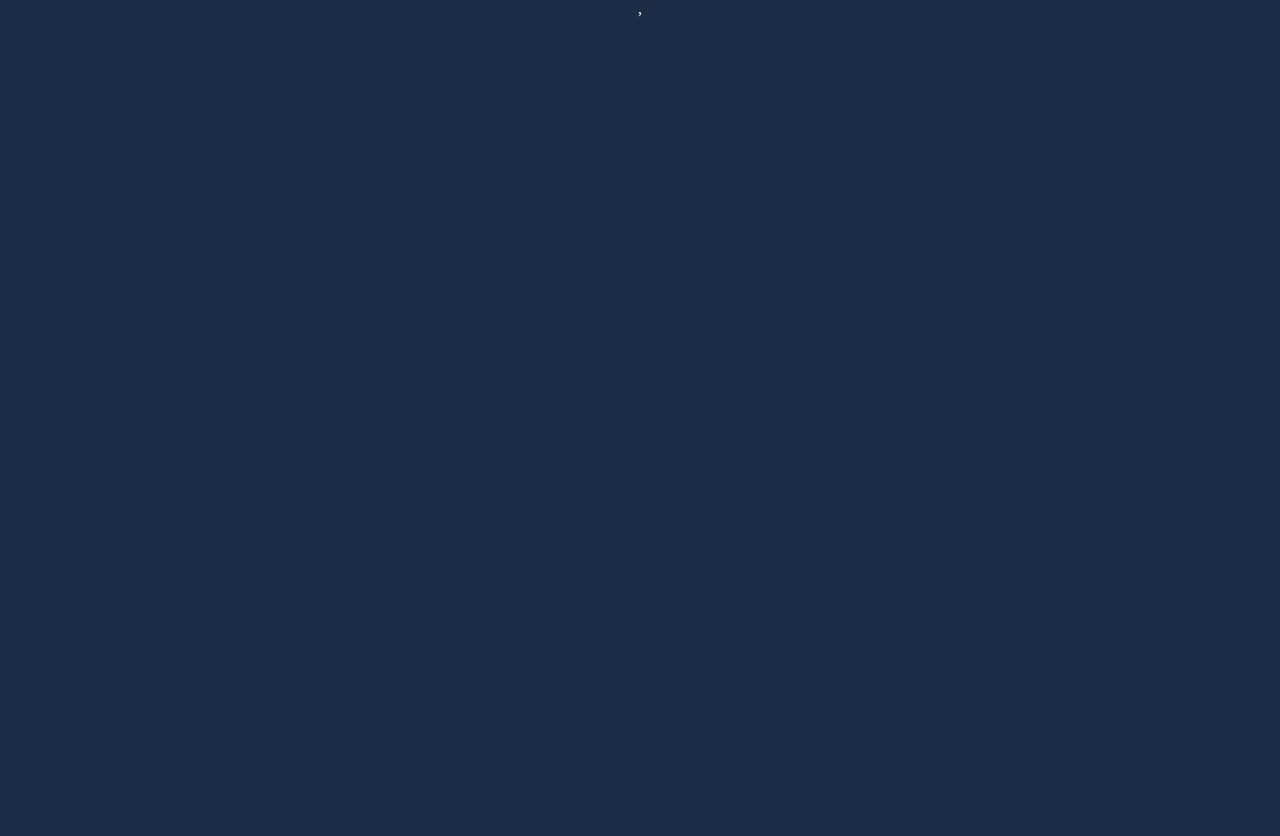
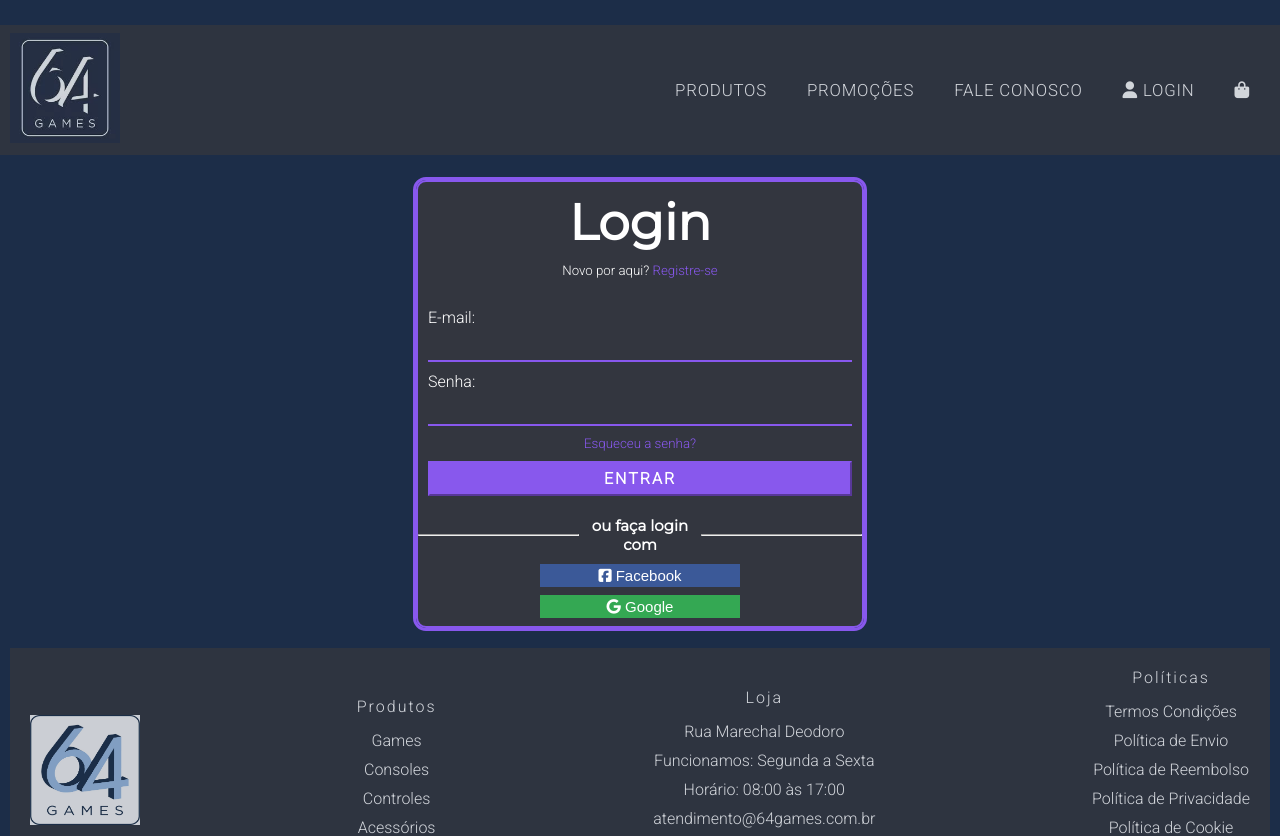
Before and after one commit to Projeto-Integrador-D-House/Loja-Virtual, a React (Vite) app: page /login in a window 1280 px wide. Before the commit this address had no page. Shown: the top 836 px of the page. Before the commit the page ends 800 px from the top, so only its background shows below. Built offline with nearby package versions, Linux system fonts and the light colour scheme.

Commit message:
pag login em react

```diff
--- a/front-end/src/App.jsx
+++ b/front-end/src/App.jsx
@@ -5,6 +5,7 @@ import Header from "./layout/Header";
 import Home from "./pages/Home";
 import Cadastro from "./pages/Cadastro";
 import DescricaoProduto from "./pages/DescricaoProduto";
+import Login from "./pages/Login";
 
 export default function App() {
   return (
@@ -25,6 +26,12 @@ export default function App() {
           />
 
         <Route
+          path="/login"
+          element={<Login/>}
+
+        />
+
+        <Route
           path="/descricaoProduto"
           element={<DescricaoProduto/>}
           />
--- /dev/null
+++ b/front-end/src/pages/Login.jsx
@@ -0,0 +1,49 @@
+import "/public/style/login.css"
+
+const Login = () => {
+    return (
+        <>
+
+            <main className="login">
+                <h3 className="titulo-login">Login</h3>
+                <div className="novo-login">
+                    <h5>Novo por aqui? <a href=""> Registre-se</a></h5>
+                </div>
+                <form className="login-entrar">
+                    <label for="email">E-mail:</label>
+                    <input type="email" name="email" id="email"/>
+                    <label for="senha">Senha:</label>
+                    <input type="password" name="senha" id="senha"/>
+                    <small><a href="http://"> Esqueceu a senha?</a></small>
+                    <button className="btn-login" type="submit">Entrar</button>
+                </form>
+
+                        <div className="login-externo">
+                            <div className="titulo-login__externo">
+                                <div className="linha-direita">
+                                    <hr/>
+                                </div>
+                                <div className="texto-login__externo">
+                                    <h4>ou faça login com</h4>
+                                </div>
+                                <div className="linha-esquerda">
+                                    <hr/>
+                                </div>
+                            </div>
+                            <div className="login-facebook">
+                                <button><i className="fa-brands fa-square-facebook"></i>  Facebook</button>
+                            </div>
+
+                            <div className="login-google">
+                                <button type="submit"><i className="fa-brands fa-google"></i>   Google</button>
+                            </div>
+                        </div>
+
+
+            </main>
+
+        </>
+    )
+}
+
+export default Login
--- a/public/style/login.css
+++ b/public/style/login.css
@@ -4,11 +4,10 @@ body{
     background-color: var(--clr-dark-blue);
 }
 
-main{
+main.login{
     background-color: var(--clr-opacity-black);
-    margin-top: 15% auto;
-    margin: 10% auto;
-    width: 50%;
+    margin: 20px auto;
+    width: 35%;
     border: 2px solid var(--clr-purple);
     border-radius: 10px;
     outline-style: solid;
@@ -44,6 +43,7 @@ main{
 .login-entrar label{
     display: block;
     padding-top: 10px;
+    text-align: left;
 }
 
 .login-entrar input{
```
